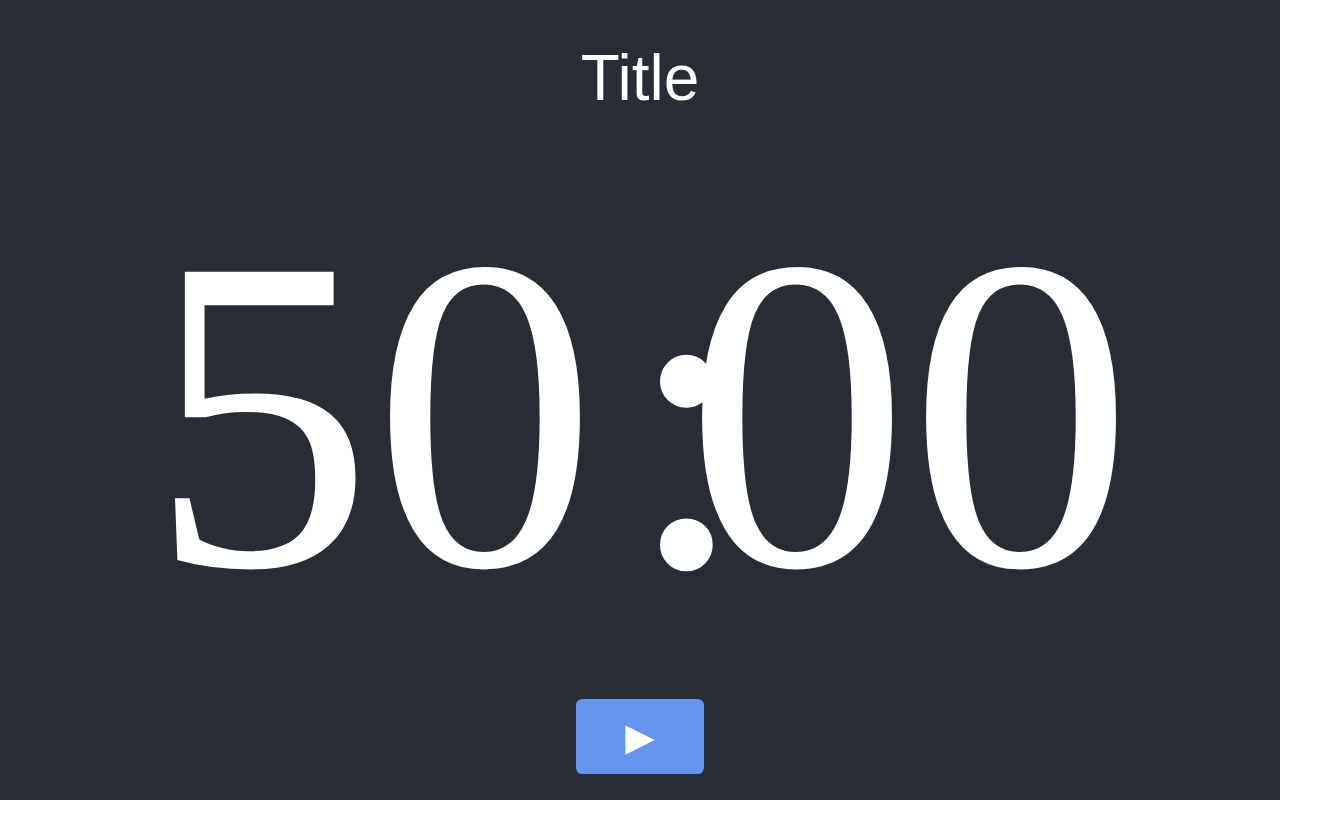
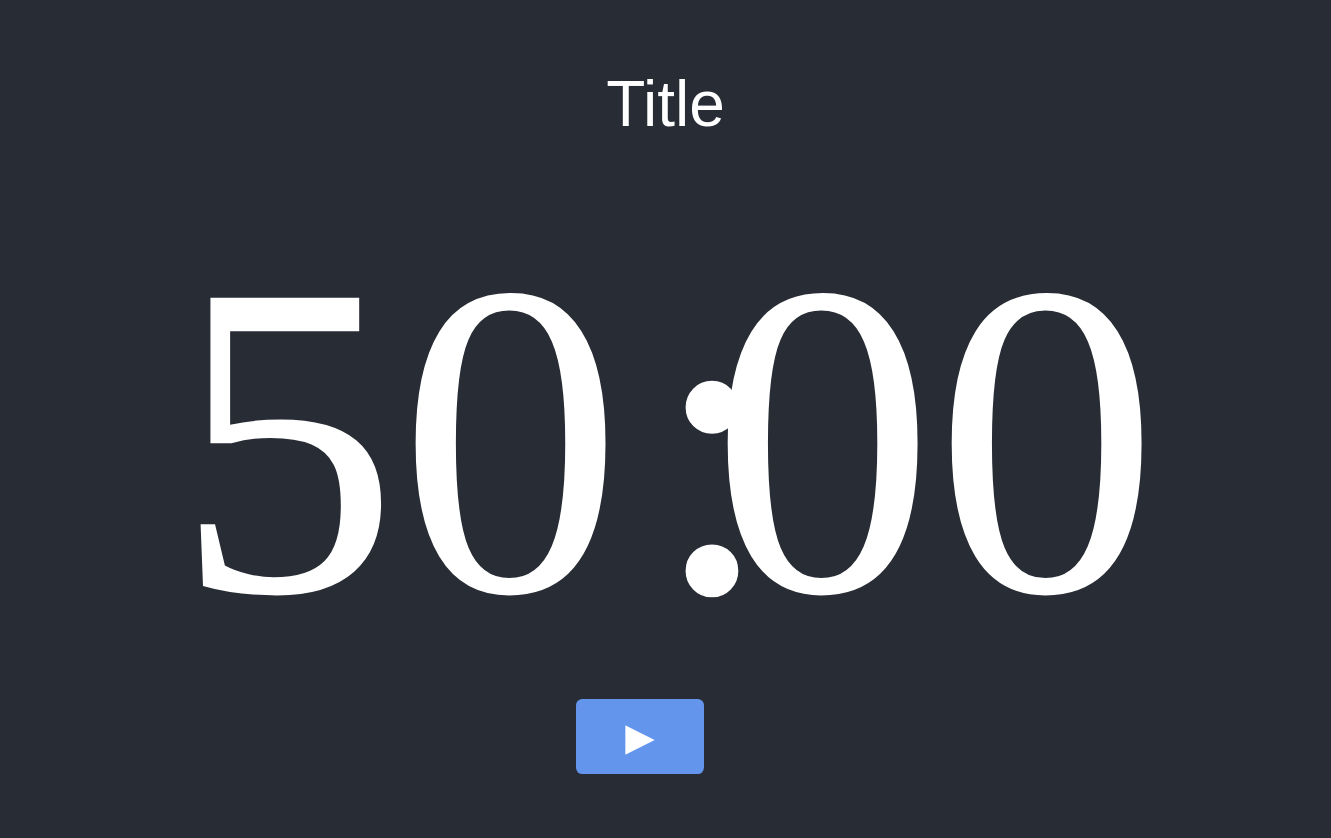
Before and after one commit to lb-/mtg-timer, a React (Create React App) app: page / in a window 1280 px wide. Shown: the top 838 px of the page, 1331 px wide, since content can reach past the window. Before the commit the page ends 800 px from the top, so only its background shows below. Built offline with nearby package versions, Linux system fonts and the light colour scheme; a web font is replaced by a local one.

Commit message:
Add padding

```diff
--- a/src/Background.scss
+++ b/src/Background.scss
@@ -1,5 +1,6 @@
 .Background {
   background-color: #282c34;
   height: 100%;
+  padding: 2vw;
   width: 100%;
 }
```
